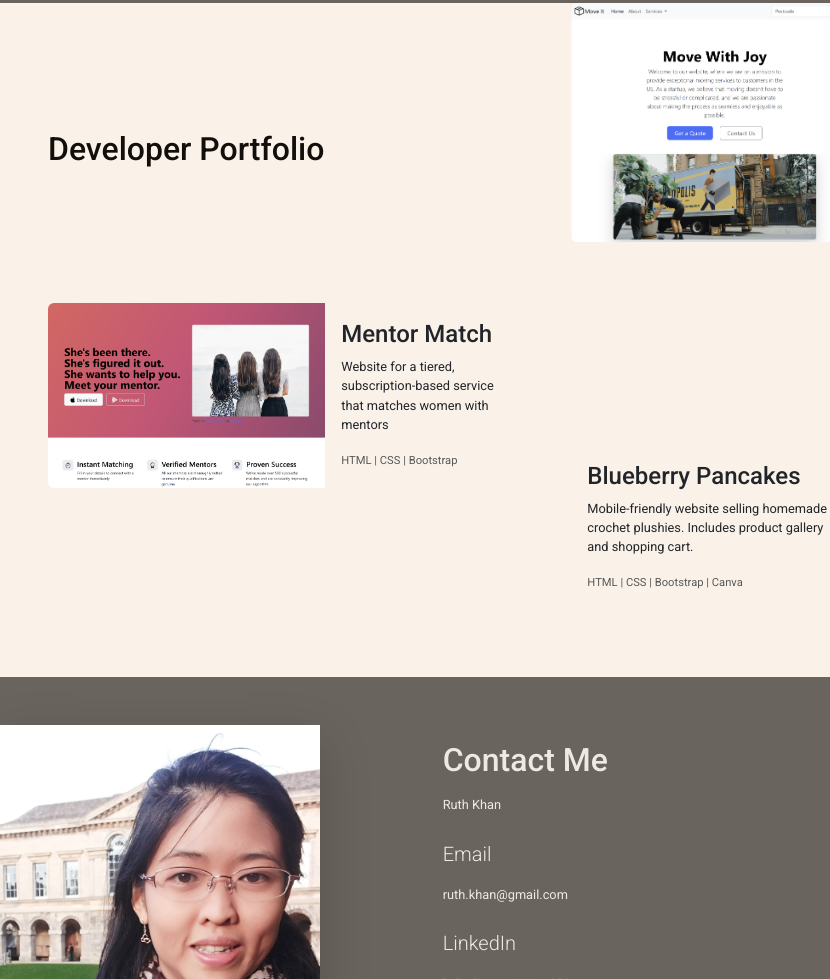
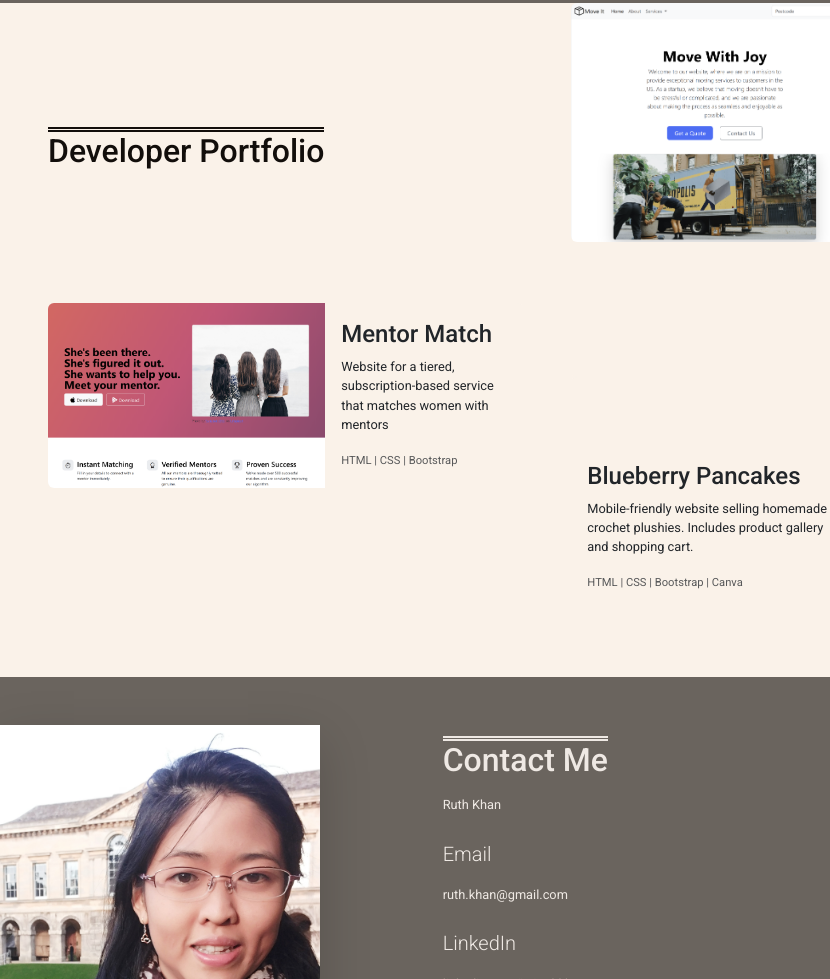
Before and after one commit to ruthkhan/Profile-Public, a plain HTML site: page index.html in a window 1280 px wide. Shown: the part 1054-2033 px from the top of the page, 0-830 px from the left. Drawn offline with nearby package versions, Linux system fonts and the light colour scheme.

Commit message:
Updated h2 styles

```diff
--- a/assets/css/style.css
+++ b/assets/css/style.css
@@ -14,14 +14,24 @@ a {
     color: #9d9288;
 }
 
+h2 {
+    border-top: 5px double #120e0b;
+}
+
 #experience {
     background-color: #6a645e;
     color: #efe9e4;
 }
 
+#experience h2 {
+    border-color: #efe9e4;
+}
+
+
 .experience-card {
     background-color: #d9d2c7;
     color: #1e1815;
+    border-color: #1e1815;
 }
 
 .portfolio-left {
@@ -51,6 +61,11 @@ a {
     color: #efe9e4;
 }
 
+#contact h2 {
+    display: inline;
+    border-color: #efe9e4;
+}
+
 #my-photo {
     width: 25vw;
 }
```
